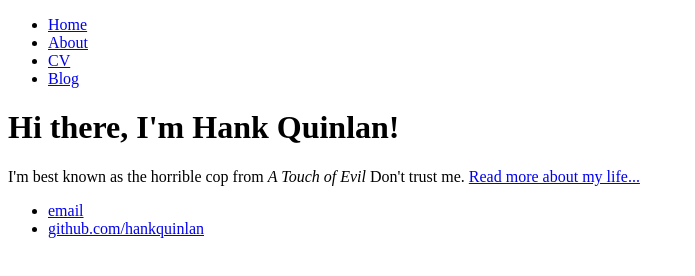
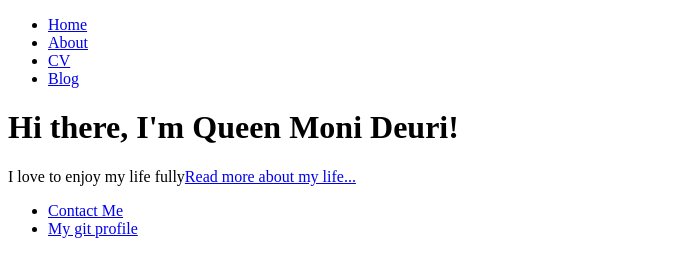
Before and after one commit to queendeuri/queendeuri.github.io, a plain HTML site: page index.html in a window 1280 px wide. Shown: the whole page, without its empty margins (0-695 px from the left). Drawn offline with Linux system fonts and the light colour scheme.

Commit message:
Update index.html

```diff
--- a/index.html
+++ b/index.html
@@ -16,14 +16,14 @@
 		</nav>
 		<div class="container">
     		<div class="blurb">
-        		<h1>Hi there, I'm Hank Quinlan!</h1>
-				<p>I'm best known as the horrible cop from <em>A Touch of Evil</em> Don't trust me. <a href="/about">Read more about my life...</a></p>
+        		<h1>Hi there, I'm Queen Moni Deuri!</h1>
+				<p>I love to enjoy my life fully<a href="/about">Read more about my life...</a></p>
     		</div><!-- /.blurb -->
 		</div><!-- /.container -->
 		<footer>
     		<ul>
-        		<li><a href="mailto:hankquinlanhub@gmail.com">email</a></li>
-        		<li><a href="https://github.com/hankquinlan">github.com/hankquinlan</a></li>
+        		<li><a href="mailto:queenmonideuri@gmail.com">Contact Me</a></li>
+        		<li><a href="https://github.com/queendeuri">My git profile</a></li>
 			</ul>
 		</footer>
 	</body>
```
